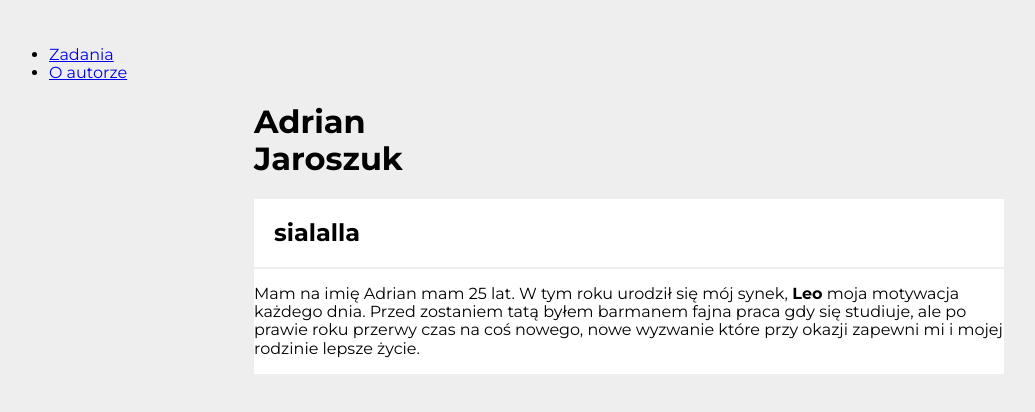
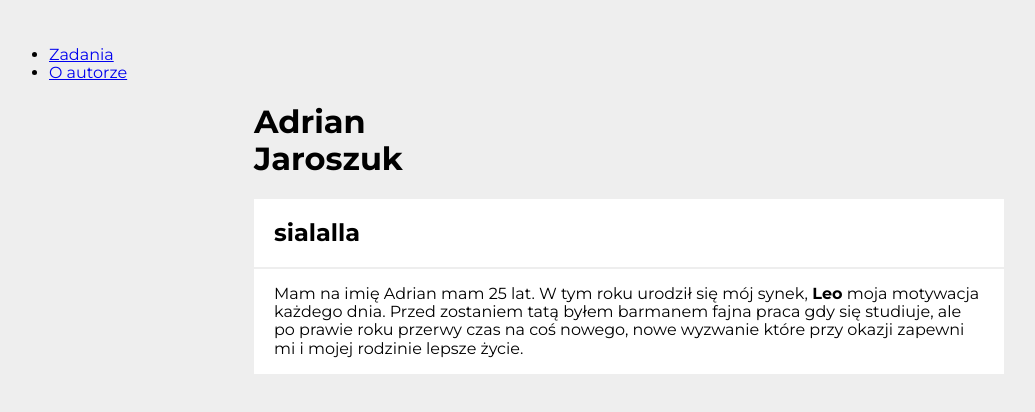
Before and after one commit to AdrianJar/Todo-list-react, a React (Create React App) app: page /author in a window 1280 px wide. Shown: the top 412 px of the page, without its empty margins (11-1046 px from the left). Built offline with nearby package versions, Linux system fonts and the light colour scheme.

Commit message:
Changed div to Div styled component

```diff
--- a/src/common/Section/index.js
+++ b/src/common/Section/index.js
@@ -1,4 +1,4 @@
-import { SectionDiv, Header } from "./styled";
+import { SectionDiv, Header, Div } from "./styled";
 
 const Section = ({ title, extraHeaderContent, body }) => (
     <SectionDiv>
@@ -8,9 +8,9 @@ const Section = ({ title, extraHeaderContent, body }) => (
             <h2>{title}</h2>
             {extraHeaderContent}
         </Header>
-        <div>
+        <Div>
             {body}
-        </div>
+        </Div>
     </SectionDiv>
 );
 
```
